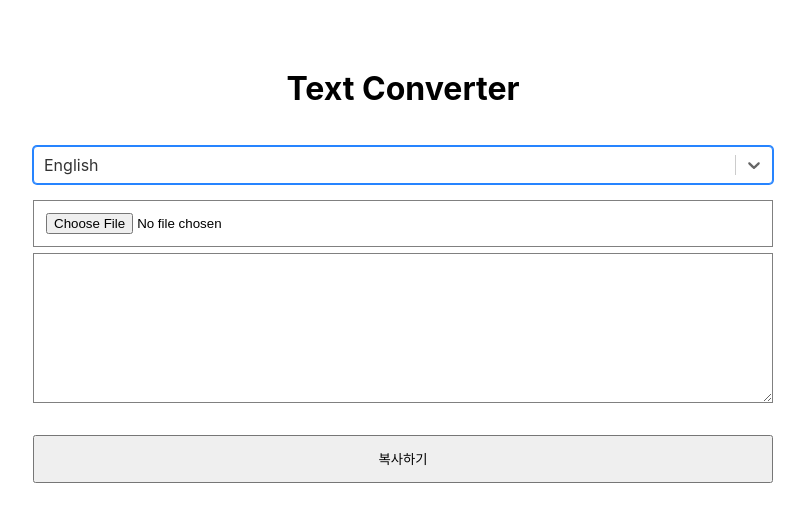
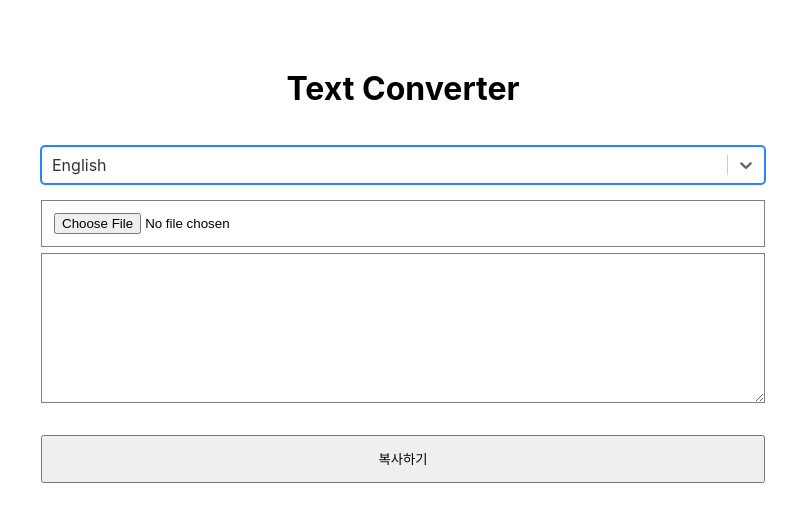
Before and after one commit to pumpkinzomb/convent-photo-to-text, a React (Create React App) app: page / in a window 1280 px wide. Shown: the top 522 px of the page, without its empty margins (237-1042 px from the left). Built offline with nearby package versions, Linux system fonts and the light colour scheme.

Commit message:
app padding값 수정

```diff
--- a/src/App.scss
+++ b/src/App.scss
@@ -1,9 +1,10 @@
 $borderColor1: gray;
 .App {
   width: 100%;
-  padding: 2rem 0;
+  padding: 2rem 0.5rem;
   max-width: 740px;
   margin: auto;
+  box-sizing: border-box;
   h1 {
     padding: 1rem 0;
     text-align: center;
```
